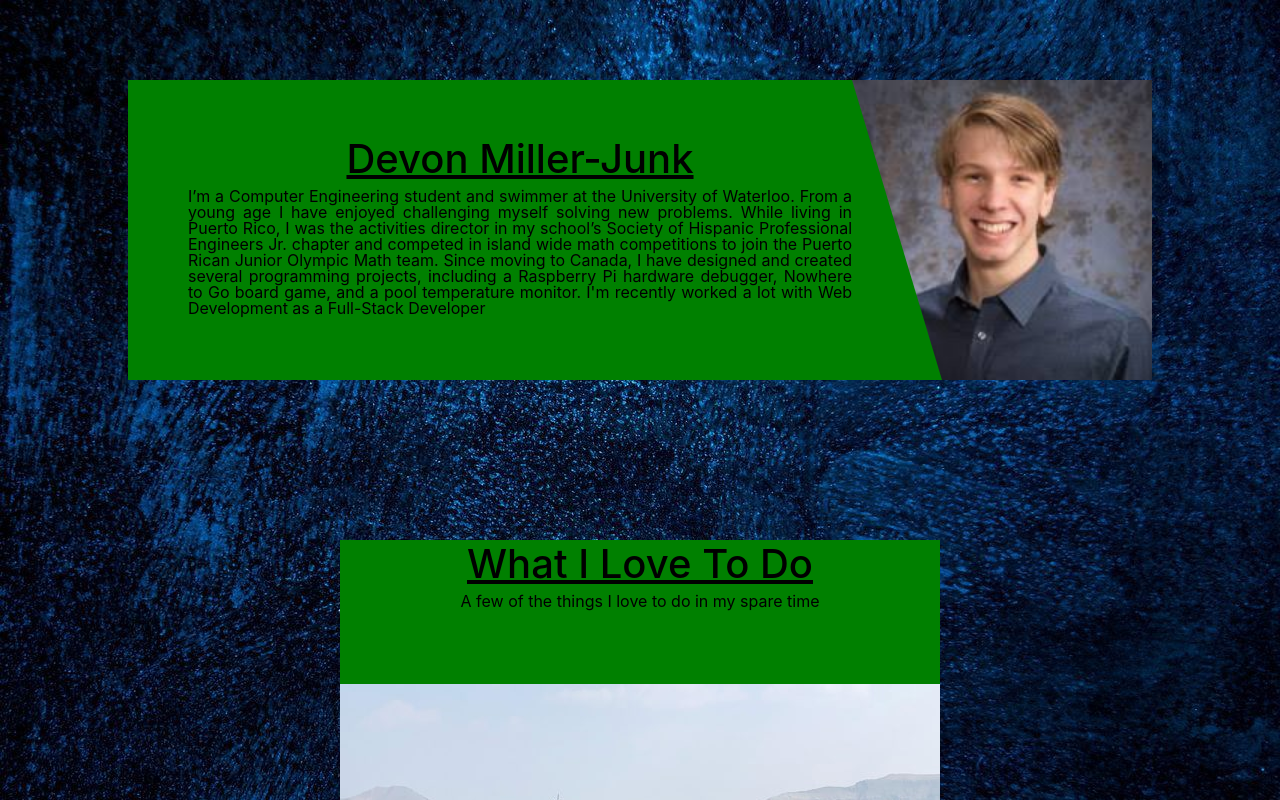
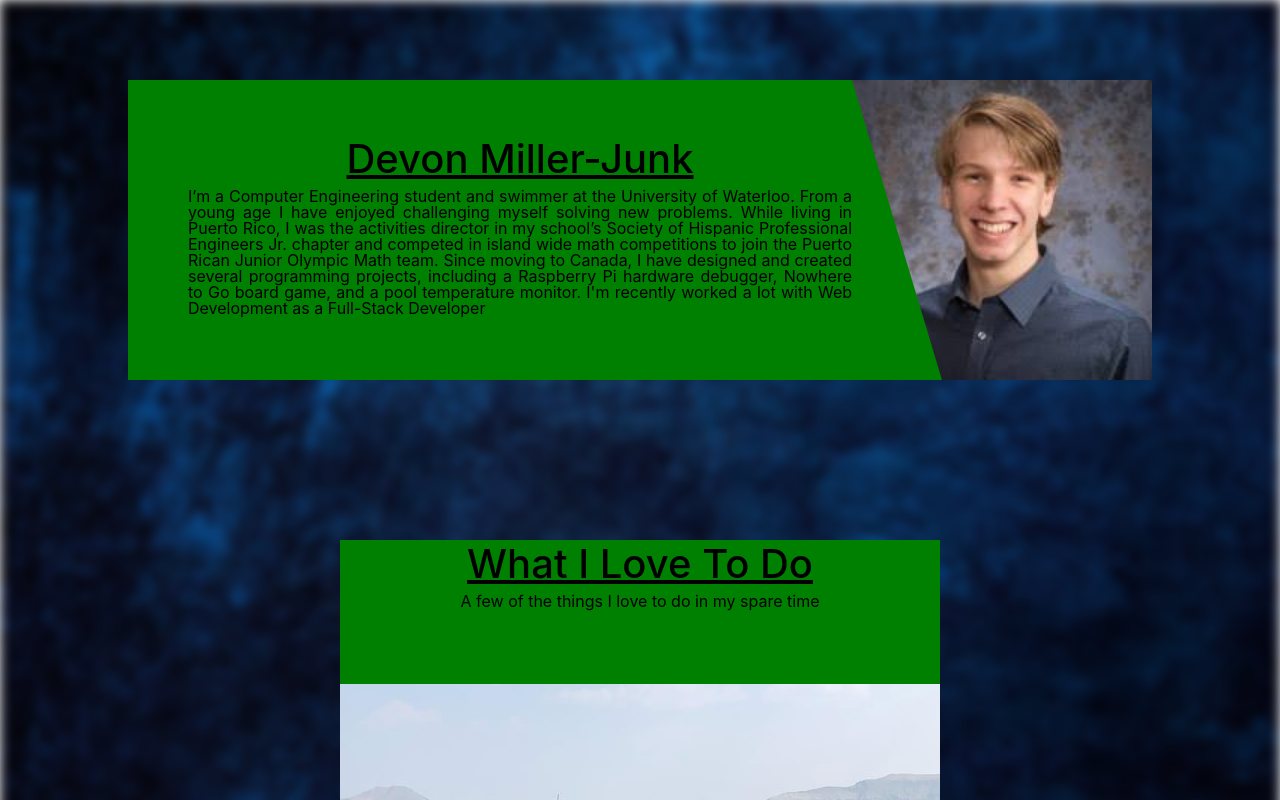
Before and after one commit to DevonMillerJunk/personal-website, a React (Create React App) app: page / in a window 1280 px wide. Shown: the top 800 px of the page. Built offline with nearby package versions, Linux system fonts and the light colour scheme.

Commit message:
Add Blur to Background Image

```diff
--- a/src/scss/_index.scss
+++ b/src/scss/_index.scss
@@ -93,4 +93,7 @@ p {
   min-height: 100%;
   min-width: 100%;
   overflow: hidden;
+
+  filter: $blur-effect;
+  -webkit-filter: $blur-effect;
 }
--- a/src/scss/_variables.scss
+++ b/src/scss/_variables.scss
@@ -39,3 +39,4 @@ $contact-background-colour: green;
 
 //Misc
 $slanted-frame-polygon: polygon(0 0, 100% 0, 100% 100%, 30% 100%);
+$blur-effect: blur(6px);
```
